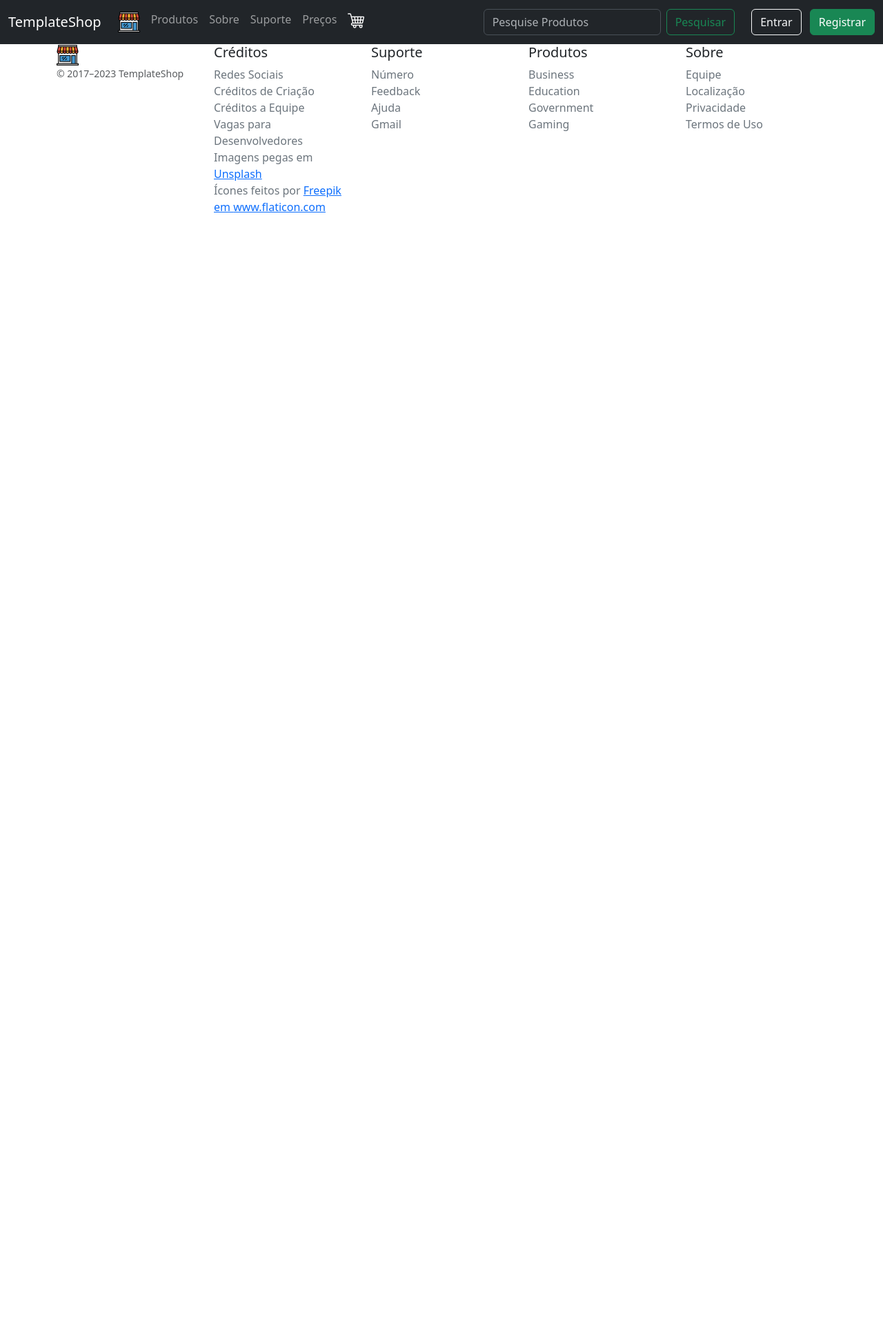
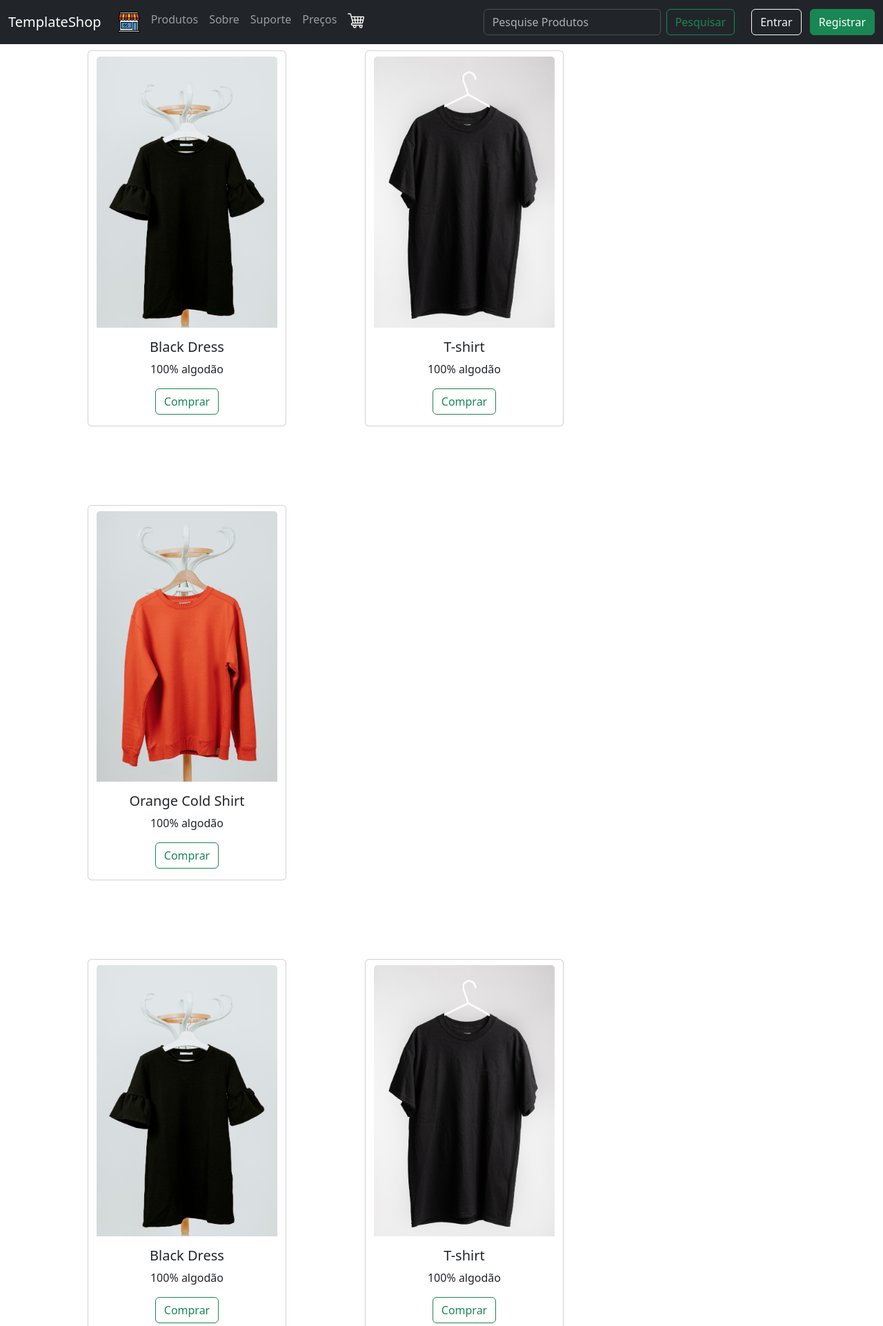
Before and after one commit to SenaiMG/desenvolvimento-shop-RebecaVelasc0, a Django app: page /produtos.html/ in a window 1280 px wide. Shown: the top 1922 px of the page at 69% size. Before the commit the page ends 308 px from the top, so only its background shows below. Run offline with Django 4.2, Linux system fonts and the light colour scheme; some libraries are stand-ins or nearby versions.

Commit message:
adicionando catalogo em produtos.html

```diff
--- a/admin/appsite/templates/produtos.html
+++ b/admin/appsite/templates/produtos.html
@@ -118,6 +118,86 @@
             </div>
           </div>
         </div>
+        <div class="container text-center">
+            <div class="row">
+              <div class="card" style="width: 18rem; margin:5%;">
+                <img src="../static/assets/img/apresentacao-de-roupas.jpg" class="card-img-top" alt="..." style="margin-top: 3%;">
+                <div class="card-body">
+                  <h5 class="card-title">Black Dress</h5>
+                  <p class="card-text">100% algodão</p>
+                  <button type="button" class="btn btn-outline-success">Comprar</button>
+                </div>
+              </div>
+              <div class="card" style="width: 18rem; margin:5%;">
+                <img src="../static/assets/img/camisa-de-manga-curta-em-cabide-de-pano-com-parede-branca-no-fundo.jpg" class="card-img-top" alt="..." style="margin-top: 3%;">
+                <div class="card-body">
+                  <h5 class="card-title">T-shirt</h5>
+                  <p class="card-text">100% algodão</p>
+                  <button type="button" class="btn btn-outline-success">Comprar</button>
+                </div>
+              </div>
+              <div class="card" style="width: 18rem; margin:5%;">
+                <img src="../static/assets/img/pullover-vermelho-pendurado.jpg" class="card-img-top" alt="..." style="margin-top: 3%;">
+                <div class="card-body">
+                  <h5 class="card-title">Orange Cold Shirt</h5>
+                  <p class="card-text">100% algodão</p>
+                  <button type="button" class="btn btn-outline-success">Comprar</button>
+                </div>
+              </div>
+            </div>
+            <div class="row">
+              <div class="card" style="width: 18rem; margin:5%;">
+                <img src="../static/assets/img/apresentacao-de-roupas.jpg" class="card-img-top" alt="..." style="margin-top: 3%;">
+                <div class="card-body">
+                  <h5 class="card-title">Black Dress</h5>
+                  <p class="card-text">100% algodão</p>
+                  <button type="button" class="btn btn-outline-success">Comprar</button>
+                </div>
+              </div>
+              <div class="card" style="width: 18rem; margin:5%;">
+                <img src="../static/assets/img/camisa-de-manga-curta-em-cabide-de-pano-com-parede-branca-no-fundo.jpg" class="card-img-top" alt="..." style="margin-top: 3%;">
+                <div class="card-body">
+                  <h5 class="card-title">T-shirt</h5>
+                  <p class="card-text">100% algodão</p>
+                  <button type="button" class="btn btn-outline-success">Comprar</button>
+                </div>
+              </div>
+              <div class="card" style="width: 18rem; margin:5%;">
+                <img src="../static/assets/img/pullover-vermelho-pendurado.jpg" class="card-img-top" alt="..." style="margin-top: 3%;">
+                <div class="card-body">
+                  <h5 class="card-title">Orange Cold Shirt</h5>
+                  <p class="card-text">100% algodão</p>
+                  <button type="button" class="btn btn-outline-success">Comprar</button>
+                </div>
+              </div>
+            </div>
+            <div class="row">
+              <div class="card" style="width: 18rem; margin:5%;">
+                <img src="../static/assets/img/apresentacao-de-roupas.jpg" class="card-img-top" alt="..." style="margin-top: 3%;">
+                <div class="card-body">
+                  <h5 class="card-title">Black Dress</h5>
+                  <p class="card-text">100% algodão</p>
+                  <button type="button" class="btn btn-outline-success">Comprar</button>
+                </div>
+              </div>
+              <div class="card" style="width: 18rem; margin:5%;">
+                <img src="../static/assets/img/camisa-de-manga-curta-em-cabide-de-pano-com-parede-branca-no-fundo.jpg" class="card-img-top" alt="..." style="margin-top: 3%;">
+                <div class="card-body">
+                  <h5 class="card-title">T-shirt</h5>
+                  <p class="card-text">100% algodão</p>
+                  <button type="button" class="btn btn-outline-success">Comprar</button>
+                </div>
+              </div>
+              <div class="card" style="width: 18rem; margin:5%;">
+                <img src="../static/assets/img/pullover-vermelho-pendurado.jpg" class="card-img-top" alt="..." style="margin-top: 3%;">
+                <div class="card-body">
+                  <h5 class="card-title">Orange Cold Shirt</h5>
+                  <p class="card-text">100% algodão</p>
+                  <button type="button" class="btn btn-outline-success">Comprar</button>
+                </div>
+              </div>
+            </div>
+        </div>
     </main>
     <footer class="container py-5">
         <div class="row">
```
Also changed, not shown: admin/appsite/static/assets/img/apresentacao-de-roupas.jpg (added), admin/appsite/static/assets/img/camisa-de-manga-curta-em-cabide-de-pano-com-parede-branca-no-fundo.jpg (added), admin/appsite/static/assets/img/pullover-vermelho-pendurado.jpg (added).
